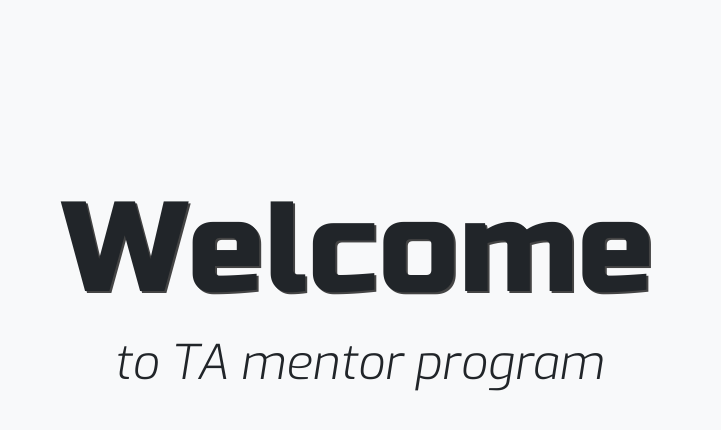
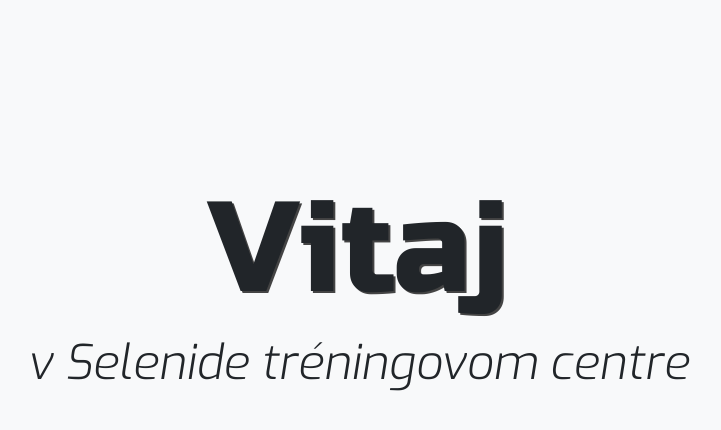
Before and after one commit to skarbala/selenide-playground, a PHP site: page / in a window 1280 px wide. Shown: the part 133-563 px from the top of the page, without its empty margins (282-1003 px from the left). Run offline with PHP 8.4, Linux system fonts and the light colour scheme.

Commit message:
updated title

```diff
--- a/index.php
+++ b/index.php
@@ -39,8 +39,8 @@
 <body>
 <?php include 'partials/navbar.php' ?>
 <div class="titles">
-  <h1>Welcome</h1>
-  <h2>to TA mentor program</h2>
+  <h1>Vitaj </h1>
+  <h2>v Selenide tréningovom centre</h2>
 </div>
 </body>
 </html>
```
